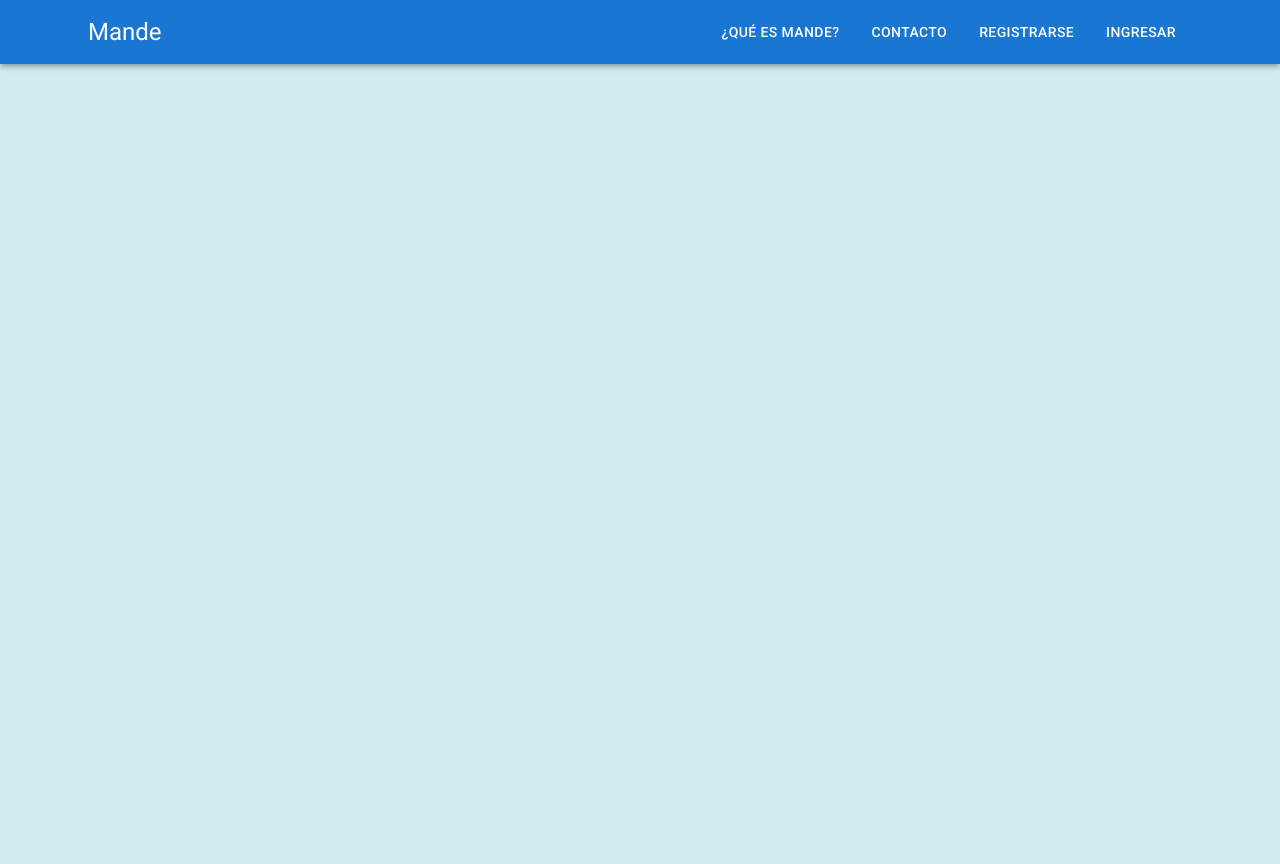
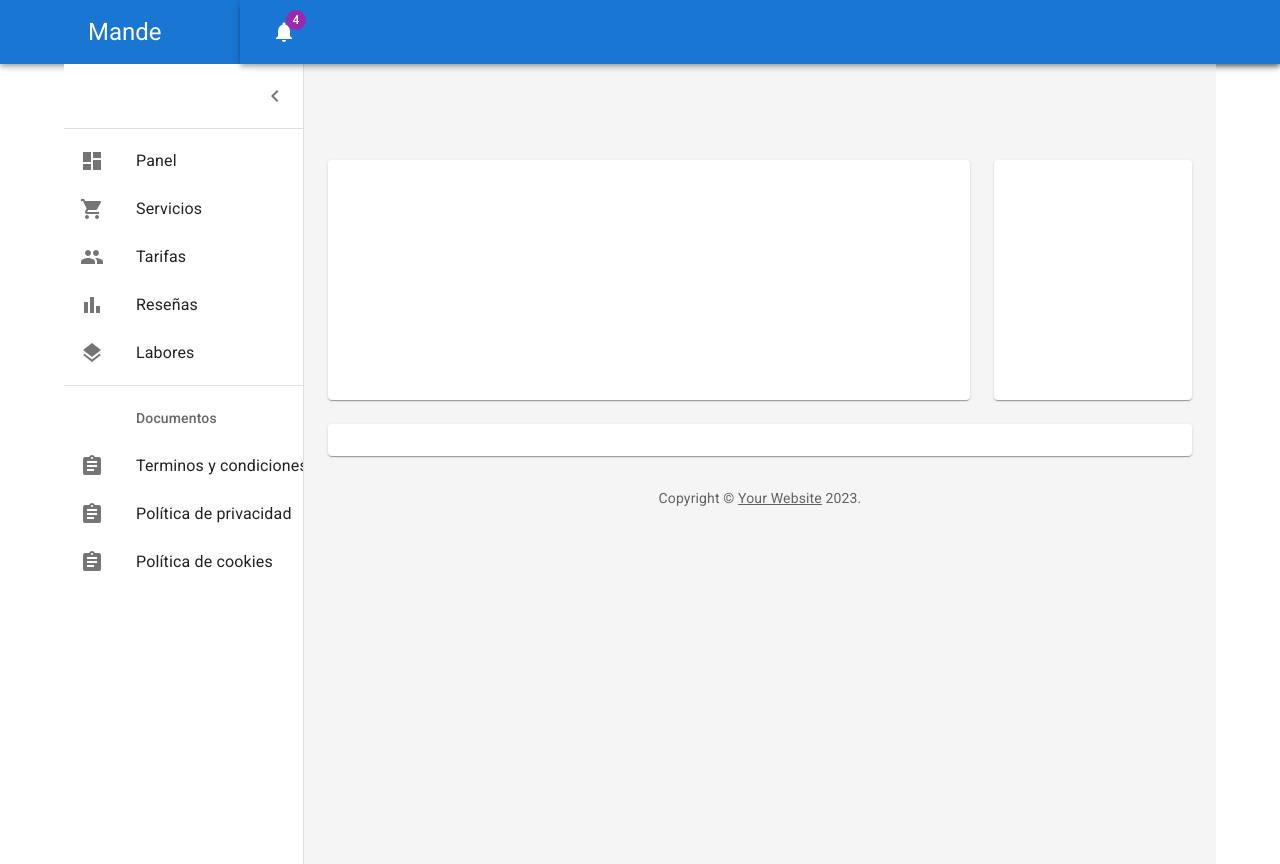
Before and after one commit to juancortizgonz/front-mande, a React (Create React App) app: page /panel in a window 1280 px wide. Before the commit the page ends 800 px from the top, so only its background shows below. Built offline with nearby package versions, Linux system fonts and the light colour scheme.

Commit message:
Interfaz estatica de panel agregada

```diff
--- a/src/App.js
+++ b/src/App.js
@@ -5,6 +5,7 @@ import Form from "./components/usuario/form"
 import LaborForm from "./components/labor/laborForm";
 import Labores from "./components/labor/labores";
 import Inicio from "./components/inicio";
+import Dashboard from "./components/panel";
 import {Container} from '@mui/material'
 
 
@@ -17,6 +18,7 @@ export default function App(){
       <Route path='/' element={< Inicio />}/>
       <Route path='/login' element={< Login />}/>
       <Route path='/registro' element={< Form />}/>
+      <Route path='/panel' element={< Dashboard />}/>
       <Route path='/crear-labor' element={< LaborForm />}/>
       <Route path='/labores' element={< Labores />}/>
 
--- /dev/null
+++ b/src/components/listItems.js
@@ -0,0 +1,73 @@
+import * as React from 'react';
+import {Routes, Route, useNavigate} from 'react-router-dom';
+import ListItemButton from '@mui/material/ListItemButton';
+import ListItemIcon from '@mui/material/ListItemIcon';
+import ListItemText from '@mui/material/ListItemText';
+import ListSubheader from '@mui/material/ListSubheader';
+import DashboardIcon from '@mui/icons-material/Dashboard';
+import ShoppingCartIcon from '@mui/icons-material/ShoppingCart';
+import PeopleIcon from '@mui/icons-material/People';
+import BarChartIcon from '@mui/icons-material/BarChart';
+import LayersIcon from '@mui/icons-material/Layers';
+import AssignmentIcon from '@mui/icons-material/Assignment';
+
+export const mainListItems = (
+  <React.Fragment>
+    <ListItemButton>
+      <ListItemIcon>
+        <DashboardIcon />
+      </ListItemIcon>
+      <ListItemText primary="Panel" />
+    </ListItemButton>
+    <ListItemButton>
+      <ListItemIcon>
+        <ShoppingCartIcon />
+      </ListItemIcon>
+      <ListItemText primary="Servicios" />
+    </ListItemButton>
+    <ListItemButton>
+      <ListItemIcon>
+        <PeopleIcon />
+      </ListItemIcon>
+      <ListItemText primary="Tarifas" />
+    </ListItemButton>
+    <ListItemButton>
+      <ListItemIcon>
+        <BarChartIcon />
+      </ListItemIcon>
+      <ListItemText primary="Reseñas" />
+    </ListItemButton>
+    <ListItemButton>
+      <ListItemIcon>
+        <LayersIcon />
+      </ListItemIcon>
+      <ListItemText primary="Labores" />
+    </ListItemButton>
+  </React.Fragment>
+);
+
+export const secondaryListItems = (
+  <React.Fragment>
+    <ListSubheader component="div" inset>
+      Documentos
+    </ListSubheader>
+    <ListItemButton>
+      <ListItemIcon>
+        <AssignmentIcon />
+      </ListItemIcon>
+      <ListItemText primary="Terminos y condiciones" />
+    </ListItemButton>
+    <ListItemButton>
+      <ListItemIcon>
+        <AssignmentIcon />
+      </ListItemIcon>
+      <ListItemText primary="Política de privacidad" />
+    </ListItemButton>
+    <ListItemButton>
+      <ListItemIcon>
+        <AssignmentIcon />
+      </ListItemIcon>
+      <ListItemText primary="Política de cookies" />
+    </ListItemButton>
+  </React.Fragment>
+);
--- /dev/null
+++ b/src/components/panel.js
@@ -0,0 +1,192 @@
+import * as React from 'react';
+import { styled, createTheme, ThemeProvider } from '@mui/material/styles';
+import CssBaseline from '@mui/material/CssBaseline';
+import MuiDrawer from '@mui/material/Drawer';
+import Box from '@mui/material/Box';
+import MuiAppBar from '@mui/material/AppBar';
+import Toolbar from '@mui/material/Toolbar';
+import List from '@mui/material/List';
+import Typography from '@mui/material/Typography';
+import Divider from '@mui/material/Divider';
+import IconButton from '@mui/material/IconButton';
+import Badge from '@mui/material/Badge';
+import Container from '@mui/material/Container';
+import Grid from '@mui/material/Grid';
+import Paper from '@mui/material/Paper';
+import Link from '@mui/material/Link';
+import MenuIcon from '@mui/icons-material/Menu';
+import ChevronLeftIcon from '@mui/icons-material/ChevronLeft';
+import NotificationsIcon from '@mui/icons-material/Notifications';
+import { mainListItems, secondaryListItems } from './listItems';
+
+function Copyright(props) {
+    return (
+      <Typography variant="body2" color="text.secondary" align="center" {...props}>
+        {'Copyright © '}
+        <Link color="inherit" href="https://mui.com/">
+          Your Website
+        </Link>{' '}
+        {new Date().getFullYear()}
+        {'.'}
+      </Typography>
+    );
+}
+
+const drawerWidth = 240;
+
+const AppBar = styled(MuiAppBar, {
+    shouldForwardProp: (prop) => prop !== 'open',
+  })(({ theme, open }) => ({
+    zIndex: theme.zIndex.drawer + 1,
+    transition: theme.transitions.create(['width', 'margin'], {
+      easing: theme.transitions.easing.sharp,
+      duration: theme.transitions.duration.leavingScreen,
+    }),
+    ...(open && {
+      marginLeft: drawerWidth,
+      width: `calc(100% - ${drawerWidth}px)`,
+      transition: theme.transitions.create(['width', 'margin'], {
+        easing: theme.transitions.easing.sharp,
+        duration: theme.transitions.duration.enteringScreen,
+      }),
+    }),
+  }));
+
+  const Drawer = styled(MuiDrawer, { shouldForwardProp: (prop) => prop !== 'open' })(
+    ({ theme, open }) => ({
+      '& .MuiDrawer-paper': {
+        position: 'relative',
+        whiteSpace: 'nowrap',
+        width: drawerWidth,
+        transition: theme.transitions.create('width', {
+          easing: theme.transitions.easing.sharp,
+          duration: theme.transitions.duration.enteringScreen,
+        }),
+        boxSizing: 'border-box',
+        ...(!open && {
+          overflowX: 'hidden',
+          transition: theme.transitions.create('width', {
+            easing: theme.transitions.easing.sharp,
+            duration: theme.transitions.duration.leavingScreen,
+          }),
+          width: theme.spacing(7),
+          [theme.breakpoints.up('sm')]: {
+            width: theme.spacing(9),
+          },
+        }),
+      },
+    }),
+  );
+
+const mdTheme = createTheme();
+
+function DashboardContent() {
+    const [open, setOpen] = React.useState(true);
+    const toggleDrawer = () => {
+      setOpen(!open);
+    };
+
+    return (
+        <ThemeProvider theme={mdTheme}>
+          <Box sx={{ display: 'flex' }}>
+            <CssBaseline />
+            <AppBar position="absolute" open={open}>
+              <Toolbar
+                sx={{
+                  pr: '24px', // keep right padding when drawer closed
+                }}
+              >
+                <IconButton
+                  edge="start"
+                  color="inherit"
+                  aria-label="open drawer"
+                  onClick={toggleDrawer}
+                  sx={{
+                    marginRight: '36px',
+                    ...(open && { display: 'none' }),
+                  }}
+                >
+                  <MenuIcon />
+                </IconButton>
+                <IconButton color="inherit">
+                  <Badge badgeContent={4} color="secondary">
+                    <NotificationsIcon />
+                  </Badge>
+                </IconButton>
+              </Toolbar>
+            </AppBar>
+            <Drawer variant="permanent" open={open}>
+              <Toolbar
+                sx={{
+                  display: 'flex',
+                  alignItems: 'center',
+                  justifyContent: 'flex-end',
+                  px: [1],
+                }}
+              >
+                <IconButton onClick={toggleDrawer}>
+                  <ChevronLeftIcon />
+                </IconButton>
+              </Toolbar>
+              <Divider />
+              <List component="nav">
+                {mainListItems}
+                <Divider sx={{ my: 1 }} />
+                {secondaryListItems}
+              </List>
+            </Drawer>
+            <Box
+              component="main"
+              sx={{
+                backgroundColor: (theme) =>
+                  theme.palette.mode === 'light'
+                    ? theme.palette.grey[100]
+                    : theme.palette.grey[900],
+                flexGrow: 1,
+                height: '100vh',
+                overflow: 'auto',
+              }}
+            >
+              <Toolbar />
+              <Container maxWidth="lg" sx={{ mt: 4, mb: 4 }}>
+                <Grid container spacing={3}>
+                  {/* Chart */}
+                  <Grid item xs={12} md={8} lg={9}>
+                    <Paper
+                      sx={{
+                        p: 2,
+                        display: 'flex',
+                        flexDirection: 'column',
+                        height: 240,
+                      }}
+                    >
+                    </Paper>
+                  </Grid>
+                  {/* Recent Deposits */}
+                  <Grid item xs={12} md={4} lg={3}>
+                    <Paper
+                      sx={{
+                        p: 2,
+                        display: 'flex',
+                        flexDirection: 'column',
+                        height: 240,
+                      }}
+                    >
+                    </Paper>
+                  </Grid>
+                  {/* Recent Orders */}
+                  <Grid item xs={12}>
+                    <Paper sx={{ p: 2, display: 'flex', flexDirection: 'column' }}>
+                    </Paper>
+                  </Grid>
+                </Grid>
+                <Copyright sx={{ pt: 4 }} />
+              </Container>
+            </Box>
+          </Box>
+        </ThemeProvider>
+      );
+}
+export default function Dashboard() {
+    return <DashboardContent />
+}
--- a/src/components/usuario/form.js
+++ b/src/components/usuario/form.js
@@ -1,4 +1,5 @@
 import React, { useState } from 'react';
+import {Routes, Route, useNavigate} from 'react-router-dom';
 import Axios from 'axios';
 import Avatar from '@mui/material/Avatar';
 import Button from '@mui/material/Button';
@@ -17,6 +18,7 @@ import { createTheme, ThemeProvider } from '@mui/material/styles';
 const theme = createTheme();
 
 function Form() {
+  const navigate = useNavigate();
   const url = "http://localhost:3001/api/v1/usuarios";
   const [data, setData] = useState({
     nombre_usuario: "",
@@ -39,6 +41,7 @@ function Form() {
     })
     .then(res => {
       console.log(res.data);
+      navigate('/panel');
     })
   }
 
```
